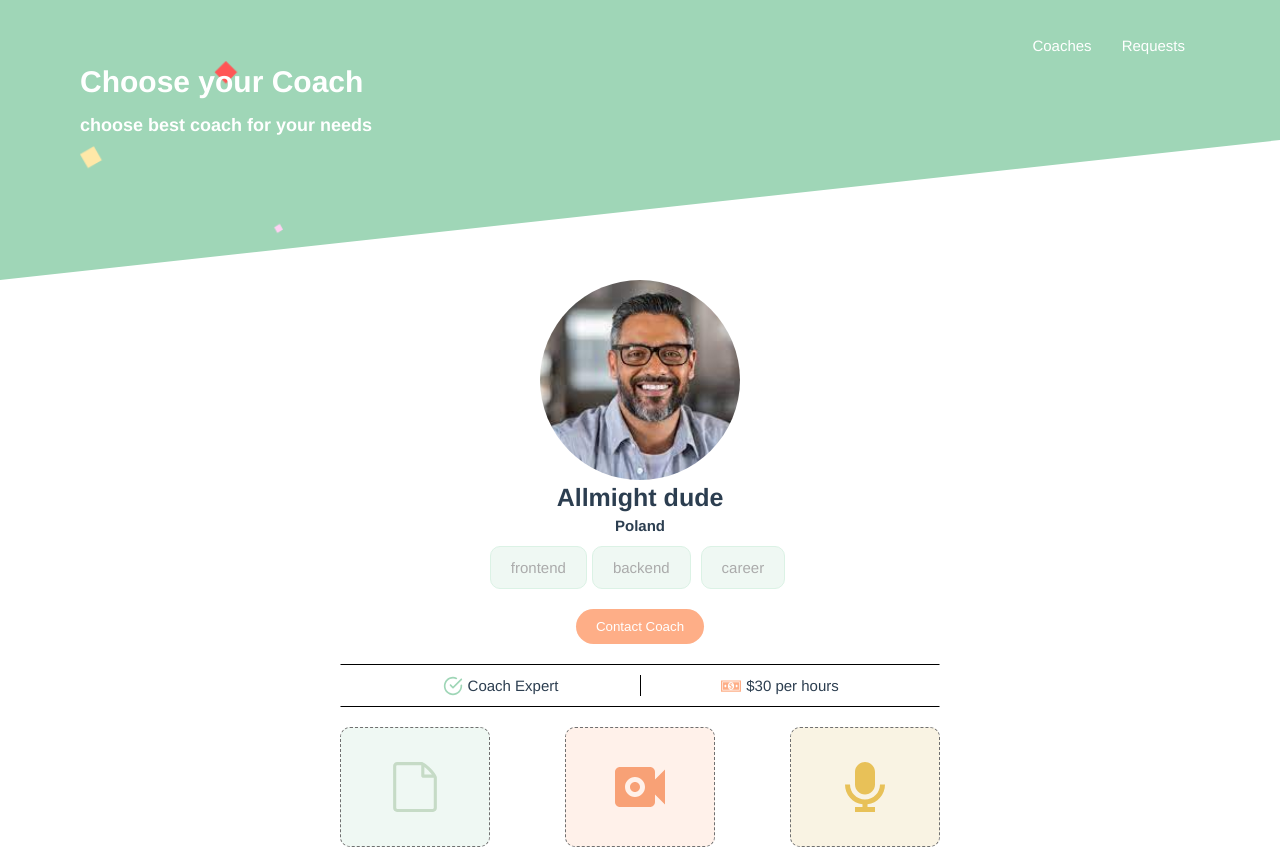
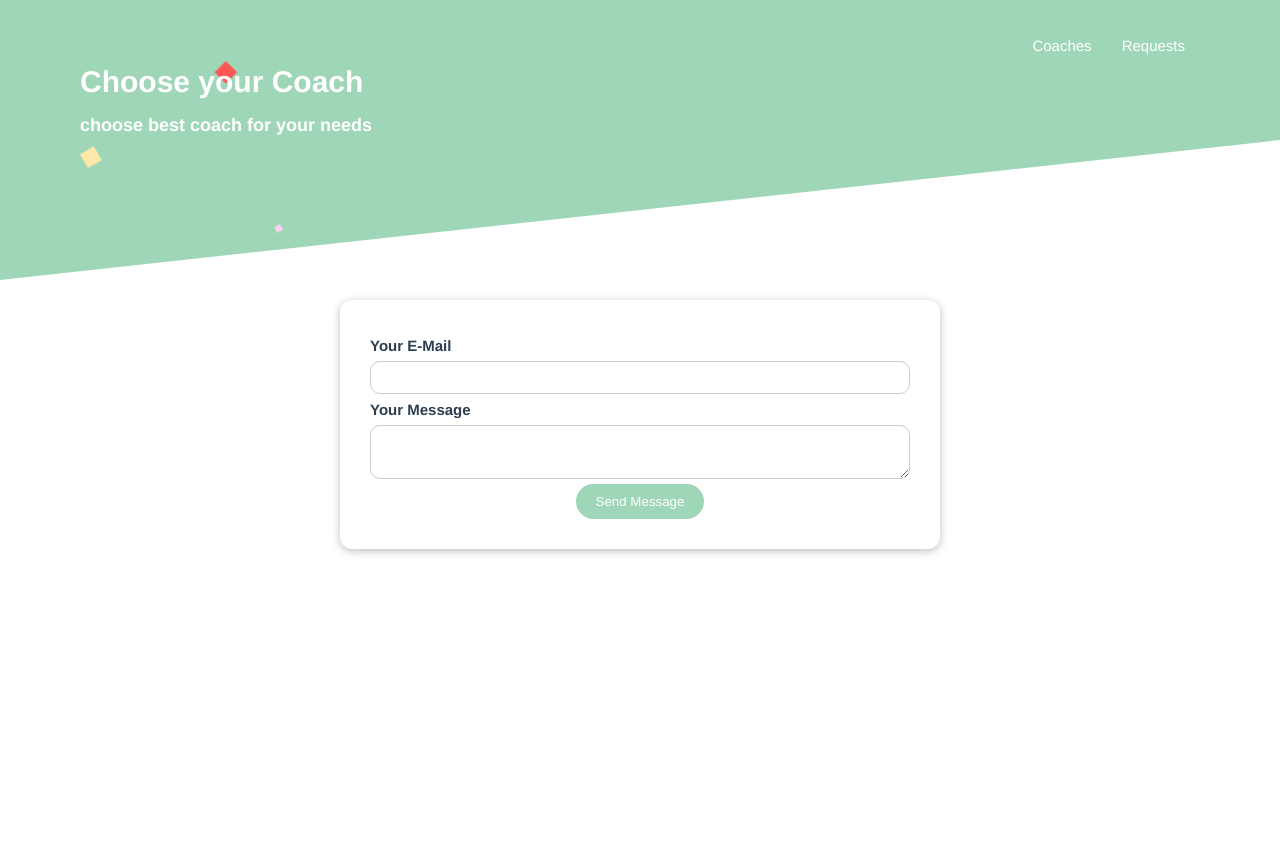
Before and after one commit to allmightdude/Coach-Finder, a Vue app: page /coaches/c1/contact in a window 1280 px wide. Shown: the top 849 px of the page. After the commit the page ends 800 px from the top, so only its background shows below. Built offline with nearby package versions, Linux system fonts and the light colour scheme.

Commit message:
create contact page

```diff
--- a/src/components/coaches/CoachItem.vue
+++ b/src/components/coaches/CoachItem.vue
@@ -25,9 +25,10 @@
       </ul>
 
       <div class="coaches__actions">
-        <base-button link to="/requests" mode="green">contact</base-button>
-        <base-button link :to="`/coaches/${coach.id}`" mode="orange">View</base-button>
-
+        <base-button link :to="coachContactLink" mode="green"
+          >contact</base-button
+        >
+        <base-button link :to="coachDetailLink" mode="orange">View</base-button>
       </div>
 
       <base-expert :rate="rate"></base-expert>
@@ -40,8 +41,8 @@ export default {
   props: ["coach"],
   data() {
     return {
-      selectedCoach : null,
-    }
+      selectedCoach: null,
+    };
   },
 
   computed: {
@@ -54,11 +55,16 @@ export default {
     areas() {
       return this.coach.areas;
     },
-    rate(){
+    rate() {
       return this.coach.hourlyRate;
-    }
+    },
+    coachDetailLink() {
+      return this.$route.path + "/" + this.coach.id;
+    },
+    coachContactLink() {
+      return this.$route.path + "/" + this.coach.id + "/contact";
+    },
   },
-
 };
 </script>
 
@@ -85,11 +91,11 @@ export default {
       font-size: 1.3rem;
     }
 
-    &-rate{
+    &-rate {
       display: flex;
       align-items: center;
 
-      svg{
+      svg {
         width: 1.5rem;
         height: 1.5rem;
       }
--- /dev/null
+++ b/src/components/ui/BaseCard.vue
@@ -0,0 +1,15 @@
+<template>
+  <div class="card">
+    <slot></slot>
+  </div>
+</template>
+
+<style scoped>
+.card {
+  border-radius: 12px;
+  box-shadow: 0 2px 8px rgba(0, 0, 0, 0.26);
+  padding: 1rem;
+  margin: 2rem auto;
+  width: 100%;
+}
+</style>
--- a/src/main.js
+++ b/src/main.js
@@ -6,11 +6,13 @@ import store from './store'
 import BaseButton from './components/ui/BaseButton.vue';
 import BaseBadge from './components/ui/BaseBadge.vue';
 import BaseExpert from './components/ui/BaseExpert.vue';
+import BaseCard from './components/ui/BaseCard.vue';
 
 const app = createApp(App);
 
 app.component('base-button' , BaseButton);
 app.component('base-badge' , BaseBadge);
 app.component('base-expert' , BaseExpert);
+app.component('base-card' , BaseCard);
 
 app.use(store).use(router).mount('#app')
--- a/src/router/index.js
+++ b/src/router/index.js
@@ -9,9 +9,8 @@ import RequestsReceived from "../views/requests/RequestsReceived.vue";
 const routes = [
   { path: "/", redirect: '/coaches' },
   { path: "/coaches", component: CoachesList },
-  { path: "/coaches/:id", component: CoachDetail , props : true, children : [
-    {path : 'contact' , component : ContactCoach}
-  ]},
+  { path: "/coaches/:id", component: CoachDetail , props : true},
+  {path : '/coaches/:id/contact' , component : ContactCoach},
   { path: "/register", component: CoachRegisteration },
   {path : "/requests" ,  component : RequestsReceived}
 ];
--- a/src/views/coaches/CoachDetail.vue
+++ b/src/views/coaches/CoachDetail.vue
@@ -8,7 +8,7 @@
         <base-badge v-for="area in areas" :key="area">{{ area }}</base-badge>
       </ul>
       <div class="mt-2">
-        <base-button mode="orange">Contact Coach</base-button>
+        <base-button link :to="coachContactLink" mode="orange">Contact Coach</base-button>
       </div>
 
       <div class="mt-2">
@@ -63,17 +63,15 @@
     <h3 class="mt-2">Reviews</h3>
     <coach-review></coach-review>
     <coach-review></coach-review>
-
-
   </div>
 </template>
 
 <script>
-import CoachReview from '../../components/coaches/CoachReview.vue'
+import CoachReview from "../../components/coaches/CoachReview.vue";
 export default {
   props: ["id"],
-  components :{
-    CoachReview
+  components: {
+    CoachReview,
   },
   data() {
     return {
@@ -90,14 +88,15 @@ export default {
     rate() {
       return this.selectedCoach.hourlyRate;
     },
+    coachContactLink(){
+        return this.$route.path + "/contact"
+    }
   },
 
   created() {
     this.selectedCoach = this.$store.getters["coaches/coaches"].find(
       (coach) => coach.id === this.id
     );
-    console.log(this.selectedCoach);
-    console.log("red");
   },
 };
 </script>
--- a/src/views/requests/ContactCoach.vue
+++ b/src/views/requests/ContactCoach.vue
@@ -1,5 +1,63 @@
 <template>
-    <h2>
-       Contact Coach
-    </h2>
+  <base-card>
+    <form>
+      <div class="form-control">
+        <label for="email"> Your E-Mail</label>
+        <input type="email" id="email" />
+      </div>
+
+      <div class="form-control">
+        <label for="message"> Your Message</label>
+        <textarea id="message" cols="10"></textarea>
+      </div>
+      <div class="actions">
+        <base-button type="submit">Send Message</base-button>
+      </div>
+    </form>
+  </base-card>
 </template>
+
+<style lang="scss" scoped>
+form {
+  margin: 1rem;
+  border-radius: 12px;
+  padding: 1rem;
+}
+
+.form-control {
+  margin: 0.5rem 0;
+}
+
+label {
+  font-weight: bold;
+  margin-bottom: 0.5rem;
+  display: block;
+}
+
+input,
+textarea {
+  display: block;
+  width: 100%;
+  font: inherit;
+  border: 1px solid #ccc;
+  padding: 0.15rem;
+  border-radius: 10px;
+  padding: 0.5rem 1.5rem;
+}
+
+input:focus,
+textarea:focus {
+  border-color: #3d008d;
+  background-color: #faf6ff;
+  outline: none;
+}
+
+.errors {
+  font-weight: bold;
+  color: red;
+}
+
+.actions {
+  text-align: center;
+}
+</style>
```
